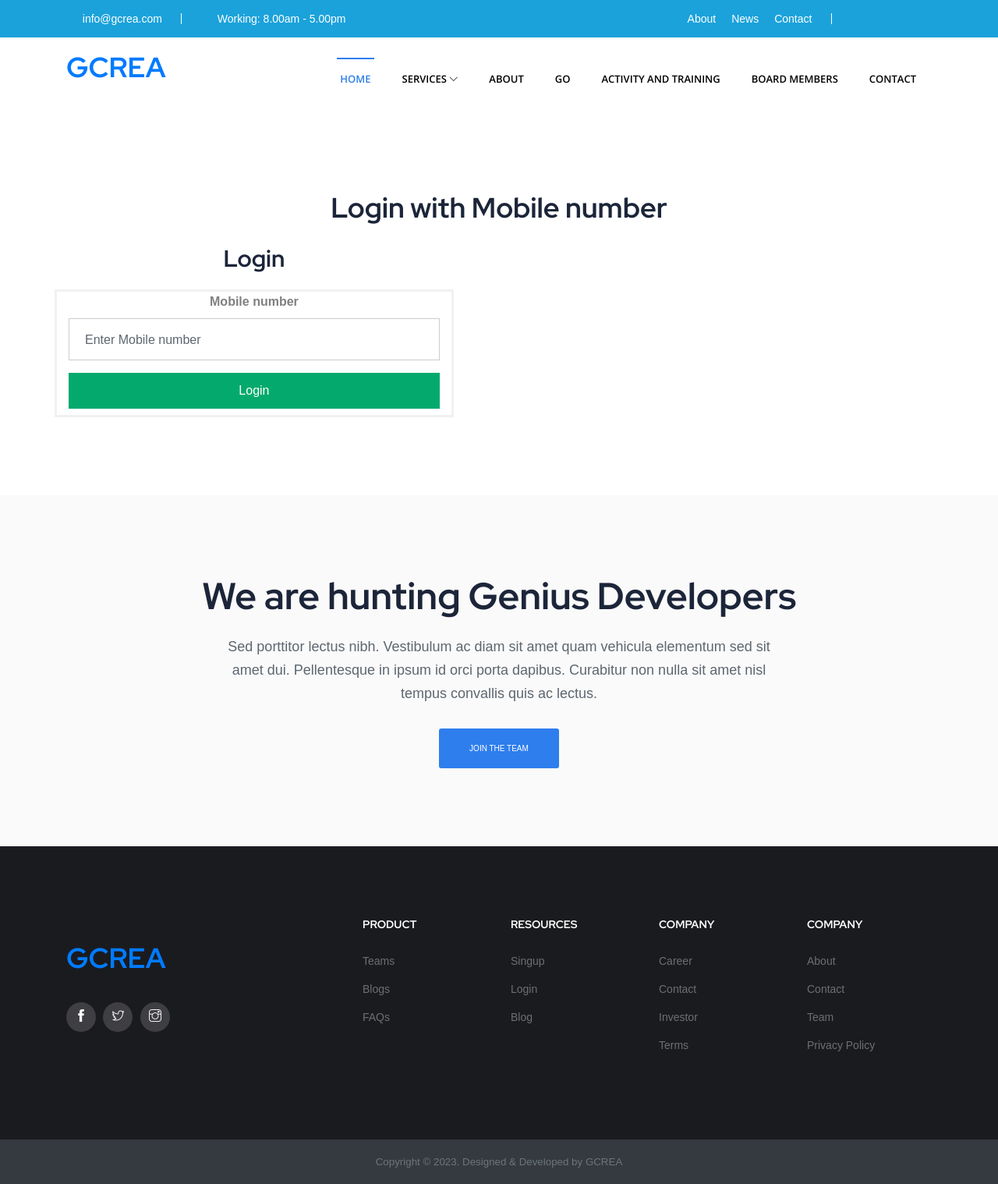
After one commit to ukendiran/gcrea, a PHP site: page /go.php in a window 1280 px wide. The commit adds this page. Shown: the whole page at 78% size. Run offline with PHP 8.4, Linux system fonts and the light colour scheme; some libraries are stand-ins or nearby versions; some web fonts are replaced.

Commit message:
login,image galary

```diff
--- /dev/null
+++ b/go.php
@@ -0,0 +1,89 @@
+<?php include_once 'includes/header.php'; ?>
+<?php include_once 'includes/navbar_top.php'; ?>
+<?php include_once 'includes/navbar.php'; ?>
+
+<section class="section page-title">
+	<div class="container">
+		<h3>Login with Mobile number</h3>
+		<div class="row">
+			<!-- Page Title -->
+
+			<!-- Login form start-->
+			<div class="col-md-offset-3">
+<html>
+<head>
+<style>
+body {font-family: Arial;}
+form {border: 3px solid #f1f1f1;}
+
+input[type=text], input[type=password] {
+  width: 100%;
+  padding: 12px 20px;
+  margin: 8px 0;
+  display: inline-block;
+  border: 1px solid #ccc;
+  box-sizing: border-box;
+}  /*enter user name*/
+
+button {
+  background-color: #04AA6D;
+  color: white;
+  padding: 14px 20px;
+  margin: 8px 0;
+  border: none;
+  cursor: pointer;
+  width: 100%;
+}   /* login button */
+
+</style>
+</head>
+<body>
+
+<h4>Login</h4>
+
+<form style="justify-content:center; display: flex;">
+
+  <div class="container">
+  <div class="col-md-offset-3">
+    <label for="uname"><b>Mobile number</b></label>
+    <input type="text" placeholder="Enter Mobile number">
+
+    <button type="submit">Login</button>
+
+  </div>
+</div>
+
+</form>
+
+</body>
+</html>
+			<!-- Login form end-->
+
+			</div>
+
+		</div>
+	</div>
+</section>
+
+<section class="section cta-hire bg-gary">
+	<div class="container">
+		<div class="row">
+			<div class="col-md-12 text-center">
+				<!-- Hire Title -->
+				<h2>We are hunting Genius Developers</h2>
+				<!-- Job Description -->
+				<p>Sed porttitor lectus nibh. Vestibulum ac diam sit amet quam vehicula elementum sed sit amet dui. Pellentesque
+					in ipsum id orci porta dapibus. Curabitur non nulla sit amet nisl tempus convallis quis ac lectus.</p>
+				<!-- Action Button -->
+				<a href="contact.html" class="mt-3 btn btn-main-md">Join the team</a>
+			</div>
+		</div>
+	</div>
+</section>
+
+<!--====  End of Section comment  ====-->
+
+
+
+<?php include_once 'includes/footer.php'; ?>
+<?php include_once 'includes/footer_bottom.php'; ?>
--- a/includes/navbar.php
+++ b/includes/navbar.php
@@ -26,7 +26,7 @@
                     <a class="nav-link" href="about.php">About</a>
                 </li>
                 <li class="nav-item @@about">
-                    <a class="nav-link" href="#">Go</a>
+                    <a class="nav-link" href="go.php">Go</a>
                 </li>
                 <li class="nav-item @@about">
                     <a class="nav-link" href="#">Activity and Training</a>
```
Also changed, not shown: Images.php (added, +70 -0 lines), about.php (+0 -10 lines).
